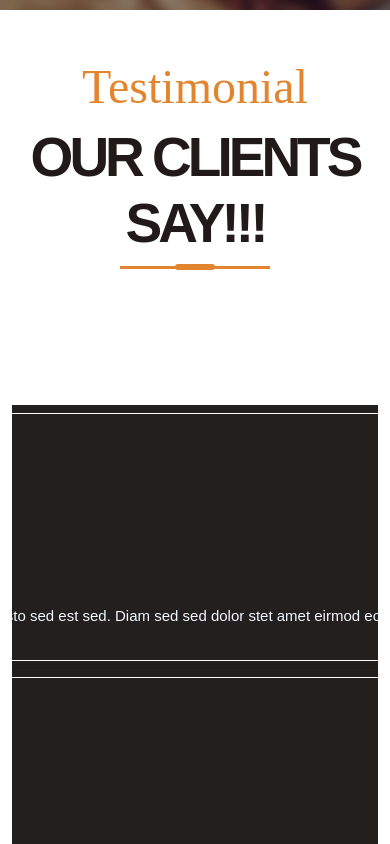
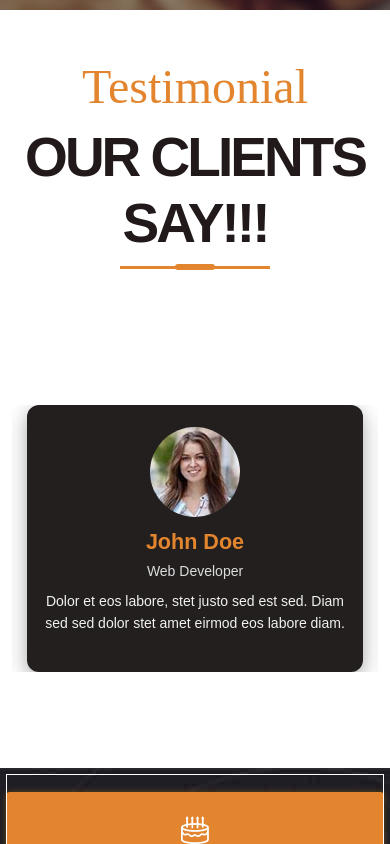
Before and after one commit to devikeerthana/Cakezone, a React (Vite) app: page / in a window 390 px wide. Shown: the part 8540-9384 px from the top of the page. Built offline with nearby package versions, Linux system fonts and the light colour scheme.

Commit message:
Fix testimonial mobile view and layout

```diff
--- a/src/Components/Testimonial.css
+++ b/src/Components/Testimonial.css
@@ -1,11 +1,8 @@
-/* ================================================= */
-/* ---------- HEADER ---------- */
-/* ================================================= */
+/* ================= HEADER ================= */
 
 .test {
   background-image: url('../assets/bg.jpg');
   background-repeat: no-repeat;
-  background-attachment: fixed;
   background-size: cover;
 }
 
@@ -25,12 +22,10 @@
   color: rgb(34, 26, 26);
   font-size: 55px;
   font-weight: 800;
-  letter-spacing: -4px;
+  letter-spacing: -3px;
 }
 
-/* ================================================= */
-/* ---------- TITLE LINE ---------- */
-/* ================================================= */
+/* ================= TITLE LINE ================= */
 
 .title-underline {
   width: 150px;
@@ -51,97 +46,86 @@
   border-radius: 3px;
 }
 
-/* ================================================= */
-/* ---------- CARD COMMON (DESKTOP) ---------- */
-/* ================================================= */
+/* ================= DESKTOP CARD ================= */
 
 .testimonial-card {
-  padding: 20px;
+  padding: 15px;
   transition: all 0.4s ease;
   transform: scale(0.9);
   opacity: 0.5;
 }
 
 .testimonial-inner {
-  position: relative;
   background: #241f1f;
-  border-radius: 10px;
+  border-radius: 12px;
   padding: 30px;
-  min-height: 300px;
-  box-shadow: 0px 4px 15px rgba(0,0,0,0.3);
+  box-shadow: 0 6px 20px rgba(0,0,0,0.35);
 }
 
-.testimonial-inner::before {
-  content: "";
-  position: absolute;
-  inset: 8px;
-  border: 1px solid #fff;
-}
-
-/* ================================================= */
-/* ---------- CENTER CARD (DESKTOP) ---------- */
-/* ================================================= */
-
+/* desktop center card */
 .slick-center .testimonial-card {
   transform: scale(1);
   opacity: 1;
 }
 
-/* ================================================= */
-/* ---------- CONTENT ---------- */
-/* ================================================= */
+/* ================= CONTENT ================= */
 
 .client-img {
-  width: 100px;
-  height: 100px;
+  width: 90px;
+  height: 90px;
   border-radius: 50%;
   object-fit: cover;
-  margin-bottom: 15px;
+  margin: 0 auto 12px;
+  display: block;
 }
 
 .client-name {
-  font-weight: bold;
   color: #E2852E;
+  font-weight: 700;
+  text-align: center;
 }
 
 .client-profession {
-  color: #e9e7e4;
+  color: #ddd;
   font-size: 14px;
+  text-align: center;
+  margin-bottom: 10px;
 }
 
 .client-text {
-  color: aliceblue;
-  font-size: 15px;
+  color: #f1f1f1;
+  font-size: 14px;
   line-height: 1.6;
+  text-align: center;
 }
 
-/* ================================================= */
-/* ---------- DOTS ---------- */
-/* ================================================= */
+/* ================= DOTS ================= */
 
 .slick-dots {
-  bottom: -40px;
+  bottom: -35px;
 }
 
 .slick-dots li button:before {
   content: '';
   width: 6px;
-  height: 20px;
-  background: #a8a6a6;
+  height: 18px;
+  background: #aaa;
   display: block;
   border-radius: 2px;
 }
 
 .slick-dots li.slick-active button:before {
   background: #E2852E;
-  height: 30px;
+  height: 26px;
 }
 
 /* ================================================= */
-/* 📱 MOBILE – ORU CARD MATTUM (FINAL FIX) */
+/* 📱 MOBILE – FINAL GUARANTEED FIX */
 /* ================================================= */
+
 @media (max-width: 992px) {
 
+  /* slick core fix */
   .slick-slider,
   .slick-list,
   .slick-track {
@@ -151,7 +135,6 @@
   .slick-slide {
     display: flex !important;
     justify-content: center;
-    width: 100% !important;
   }
 
   .slick-slide > div {
@@ -160,8 +143,9 @@
     justify-content: center;
   }
 
+  /* card */
   .testimonial-card {
-    width: 90% !important;   /* 🔥 side gap kku */
+    width: 92% !important;
     padding: 0 !important;
     transform: none !important;
     opacity: 1 !important;
@@ -169,7 +153,6 @@
 
   .testimonial-inner {
     width: 100%;
-    min-height: auto;
-    padding: 25px 20px;
+    padding: 22px 18px;
   }
 }
```
